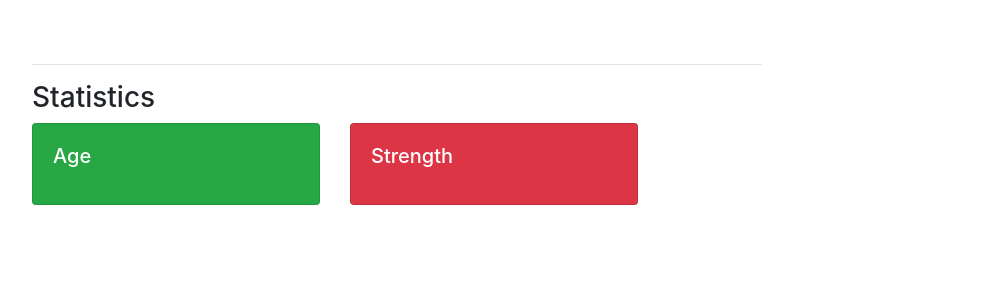
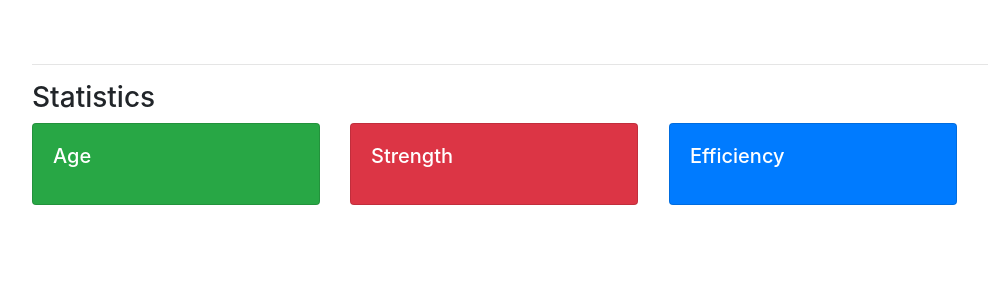
Before and after one commit to HE-Arc/workshop-django-old, a Django app: template resistanceproject/resistanceapp/templates/resistanceapp/soldier_detail.html in a window 1280 px wide. Shown: the part 56-356 px from the top of the page, without its empty margins (53-1041 px from the left). Run offline with Django 3.2, Linux system fonts and the light colour scheme; the template is opened without the code that fills it, so the values that code supplies are empty; parts of the project's set-up code (start-up, migrations or seed data) failed here and were passed over; some libraries are stand-ins or nearby versions.

Commit message:
Added efficiency and is old to models

```diff
--- a/resistanceproject/resistanceapp/templates/resistanceapp/dashboard.html
+++ b/resistanceproject/resistanceapp/templates/resistanceapp/dashboard.html
@@ -77,6 +77,8 @@
             <div class="card-body">
               <h3>{{ b.name }}</h3>
               <p class="badge badge-light">Strength: {{ b.strength }}</p>
+              <p class="badge badge-light">Efficiency: {{ b.get_efficiency|floatformat }}</p>
+              <p class="badge badge-light">Old: {{ b.is_old|yesno:"Yes,No,Maybe" }}</p>
             </div>
           </div>
 
--- a/resistanceproject/resistanceapp/templates/resistanceapp/soldier_detail.html
+++ b/resistanceproject/resistanceapp/templates/resistanceapp/soldier_detail.html
@@ -5,7 +5,7 @@
 {% block content %}
 <div class="container">
   <div class="row">
-    <div class="col-md-8">
+    <div class="col-md-12">
       <h1 class="display-4">{{ soldier.name }}</h1>
       <p>{{ soldier.description }}</p>
 
@@ -26,10 +26,13 @@
             <p class="display-2">{{ soldier.strength }}</p>
           </div>
         </div>
+        <div class="card text-white bg-primary mr-3 mb-3" style="max-width: 18rem;">
+          <div class="card-body">
+            <h5 class="card-title">Efficiency</h5>
+            <p class="display-2">{{ soldier.get_efficiency|floatformat:3 }}</p>
+          </div>
+        </div>
       </div>
-
-    </div>
-    <div class="col-md-4">
 
     </div>
   </div>
```
Also changed, not shown: resistanceproject/resistanceapp/models.py (+17 -0 lines).
